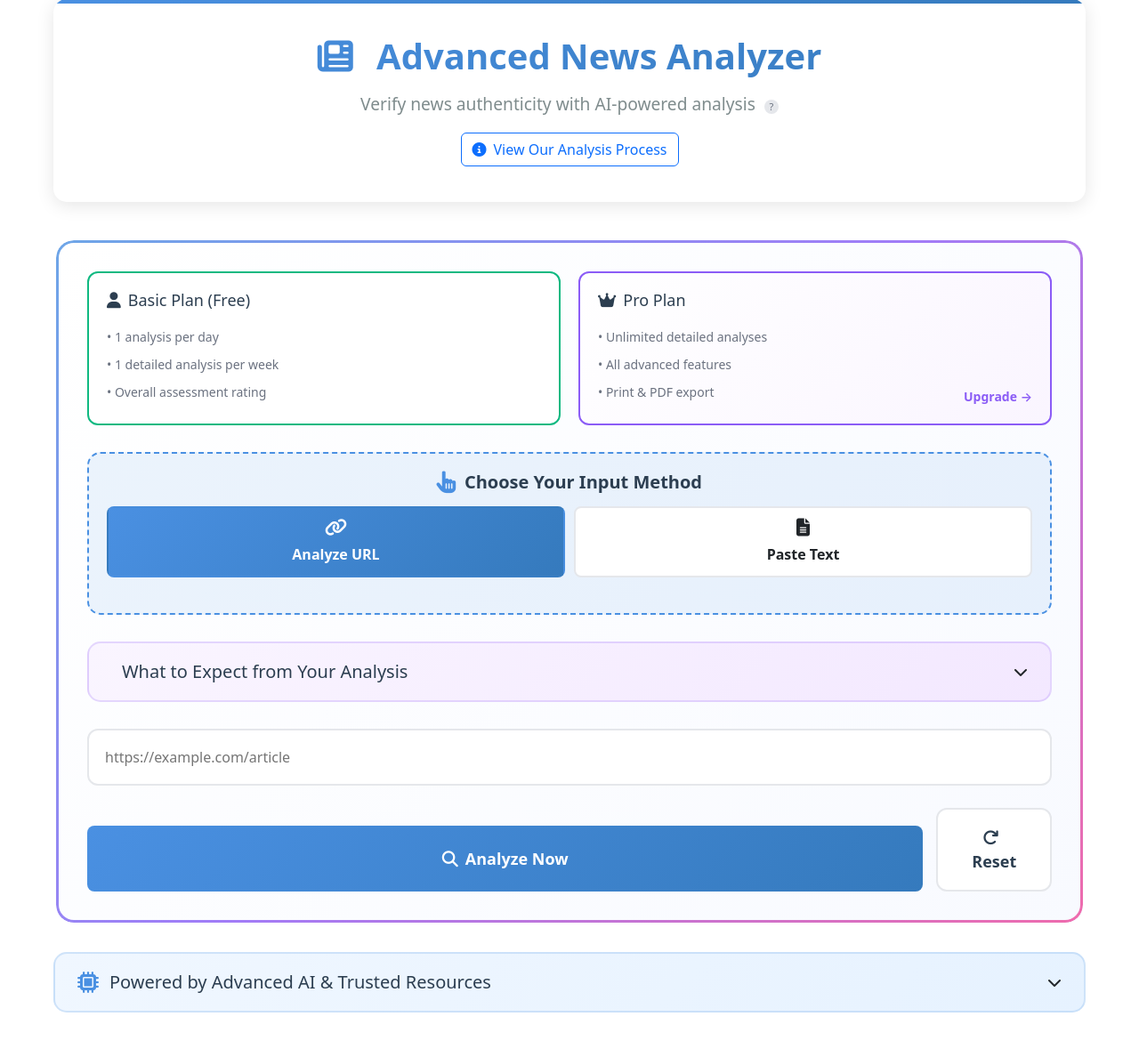
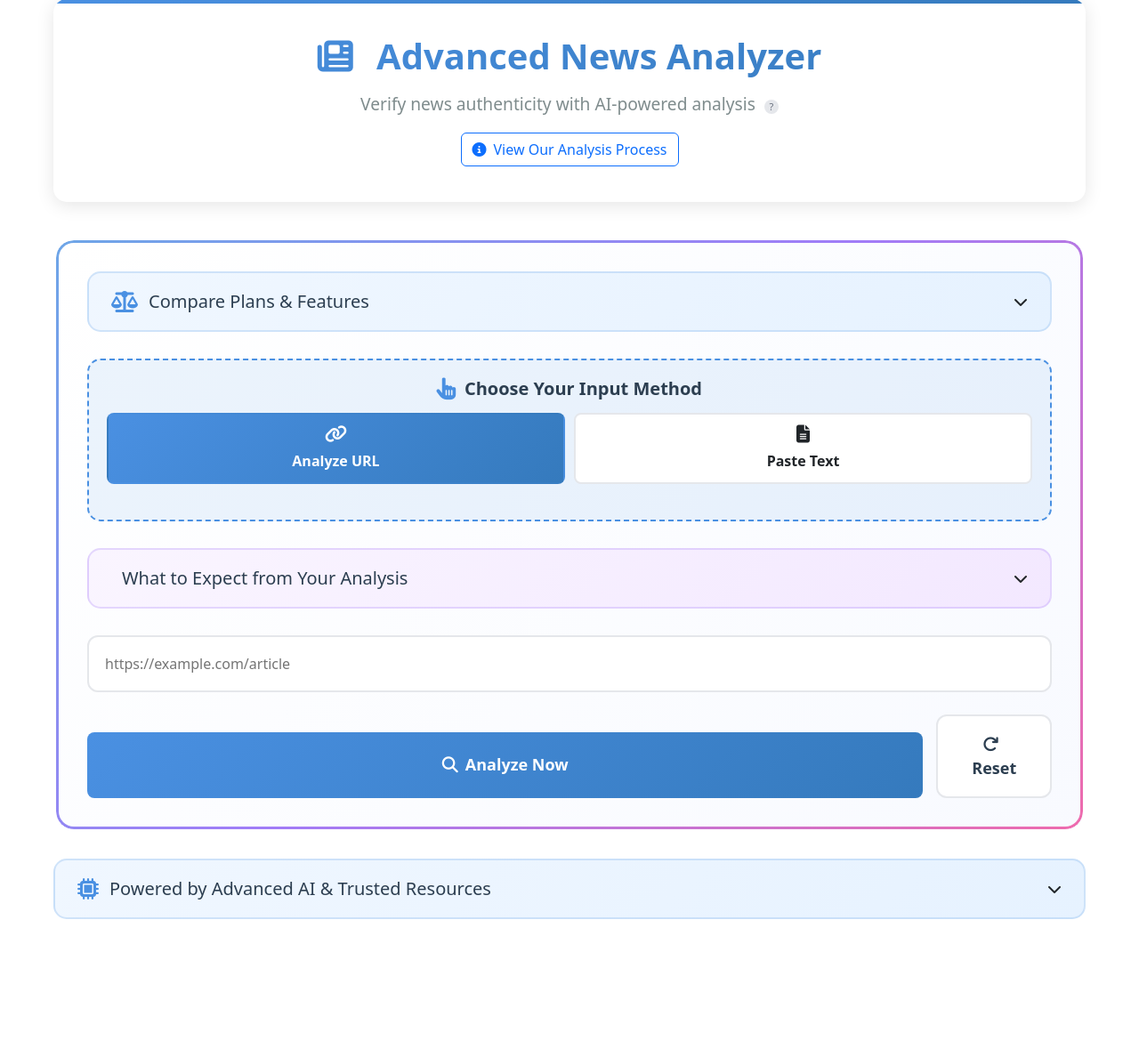
Before and after one commit to Hyperiongate/ai-detector-backend, a Flask app: page /news in a window 1280 px wide. Shown: the part 81-1269 px from the top of the page at 89% size. After the commit the page ends 1114 px from the top, so only its background shows below. Run offline with Flask 3, Linux system fonts and the light colour scheme; some libraries are stand-ins or nearby versions.

Commit message:
Update news.html

```diff
--- a/templates/news.html
+++ b/templates/news.html
@@ -16,64 +16,102 @@
 
     <!-- Additional styles for plan cards -->
     <style>
-        .plan-info-cards {
+        /* Plan Comparison Dropdown */
+        .plan-comparison-dropdown {
+            background: linear-gradient(135deg, #f0f7ff 0%, #e6f2ff 100%);
+            border-radius: 15px;
+            margin-bottom: 30px;
+            overflow: hidden;
+            border: 2px solid rgba(74, 144, 226, 0.2);
+        }
+
+        .plan-comparison-header {
+            padding: 20px 25px;
+            cursor: pointer;
+            display: flex;
+            align-items: center;
+            justify-content: space-between;
+            transition: all 0.3s ease;
+        }
+
+        .plan-comparison-header:hover {
+            background: rgba(74, 144, 226, 0.05);
+        }
+
+        .plan-comparison-header h5 {
+            margin: 0;
+            display: flex;
+            align-items: center;
+            gap: 12px;
+            color: #2c3e50;
+        }
+
+        .plan-comparison-header i.icon {
+            font-size: 24px;
+            color: #4a90e2;
+        }
+
+        .plan-comparison-content {
+            max-height: 0;
+            overflow: hidden;
+            transition: max-height 0.3s ease;
+            background: white;
+        }
+
+        .plan-comparison-content.show {
+            max-height: 800px;
+        }
+
+        .plan-comparison-grid {
+            padding: 25px;
             display: grid;
             grid-template-columns: 1fr 1fr;
-            gap: 20px;
-            margin-bottom: 30px;
+            gap: 30px;
         }
 
-        .plan-card {
-            background: white;
+        .plan-column {
+            padding: 25px;
             border-radius: 12px;
-            padding: 20px;
-            border: 2px solid #e5e7eb;
-            position: relative;
         }
 
-        .plan-card.basic {
-            border-color: #10b981;
+        .plan-column.basic {
+            background: #f8f9fa;
+            border: 2px solid #10b981;
         }
 
-        .plan-card.pro {
-            border-color: #8b5cf6;
-            background: linear-gradient(135deg, #ffffff 0%, #faf5ff 100%);
+        .plan-column.pro {
+            background: linear-gradient(135deg, #faf5ff 0%, #f3e8ff 100%);
+            border: 2px solid #8b5cf6;
         }
 
-        .plan-card h5 {
-            margin-bottom: 15px;
-            color: #2c3e50;
-            font-size: 18px;
+        .plan-column h4 {
+            margin-bottom: 20px;
+            display: flex;
+            align-items: center;
+            gap: 10px;
         }
 
-        .plan-card ul {
+        .plan-column ul {
             list-style: none;
             padding: 0;
             margin: 0;
         }
 
-        .plan-card li {
-            padding: 5px 0;
-            color: #6b7280;
+        .plan-column li {
+            padding: 8px 0;
+            display: flex;
+            align-items: start;
+            gap: 10px;
             font-size: 14px;
         }
 
-        .upgrade-link {
-            position: absolute;
-            bottom: 20px;
-            right: 20px;
-            color: #8b5cf6;
-            text-decoration: none;
-            font-weight: 600;
-            font-size: 14px;
-        }
-
-        .upgrade-link:hover {
-            text-decoration: underline;
+        .plan-column li i {
+            flex-shrink: 0;
+            margin-top: 3px;
         }
 
         @media (max-width: 768px) {
-            .plan-info-cards {
+            .plan-comparison-grid {
                 grid-template-columns: 1fr;
             }
         }
@@ -86,17 +124,30 @@
             border-radius: 12px;
             font-size: 16px;
             transition: all 0.3s ease;
+            background: white;
+            color: #2c3e50;
         }
 
         #news-text {
             min-height: 200px;
             resize: vertical;
+            font-family: inherit;
         }
 
         #news-url:focus, #news-text:focus {
             outline: none;
             border-color: #4a90e2;
             box-shadow: 0 0 0 3px rgba(74, 144, 226, 0.1);
+        }
+
+        /* Ensure inputs are not disabled */
+        #news-url:disabled, #news-text:disabled {
+            background: #f3f4f6;
+            cursor: not-allowed;
+        }
+
+        .chevron-icon {
+            transition: transform 0.3s ease;
         }
     </style>
 </head>
@@ -194,24 +245,60 @@
 
         <!-- Enhanced Input Section with Colorful Borders -->
         <div class="input-section">
-            <!-- Plan Comparison Info -->
-            <div class="plan-info-cards">
-                <div class="plan-card basic">
-                    <h5><i class="fas fa-user me-2"></i>Basic Plan (Free)</h5>
-                    <ul>
-                        <li>• 1 analysis per day</li>
-                        <li>• 1 detailed analysis per week</li>
-                        <li>• Overall assessment rating</li>
-                    </ul>
+            <!-- Plan Comparison Dropdown -->
+            <div class="plan-comparison-dropdown">
+                <div class="plan-comparison-header" onclick="togglePlanComparison()">
+                    <h5>
+                        <i class="fas fa-balance-scale icon"></i>
+                        Compare Plans & Features
+                    </h5>
+                    <i class="fas fa-chevron-down chevron-icon" id="plan-chevron"></i>
                 </div>
-                <div class="plan-card pro">
-                    <h5><i class="fas fa-crown me-2"></i>Pro Plan</h5>
-                    <ul>
-                        <li>• Unlimited detailed analyses</li>
-                        <li>• All advanced features</li>
-                        <li>• Print & PDF export</li>
-                    </ul>
-                    <a href="/pricing" class="upgrade-link">Upgrade →</a>
+                <div class="plan-comparison-content" id="plan-comparison-content">
+                    <div class="plan-comparison-grid">
+                        <div class="plan-column basic">
+                            <h4><i class="fas fa-user"></i> Basic Plan (Free)</h4>
+                            <ul>
+                                <li><i class="fas fa-check text-success"></i>1 analysis per day</li>
+                                <li><i class="fas fa-check text-success"></i>1 detailed analysis per week</li>
+                                <li><i class="fas fa-check text-success"></i>Overall trust score (0-100%)</li>
+                                <li><i class="fas fa-check text-success"></i>Basic assessment rating</li>
+                                <li><i class="fas fa-times text-danger"></i>Full source credibility check</li>
+                                <li><i class="fas fa-times text-danger"></i>Detailed fact verification</li>
+                                <li><i class="fas fa-times text-danger"></i>Author background research</li>
+                                <li><i class="fas fa-times text-danger"></i>Political bias detection</li>
+                                <li><i class="fas fa-times text-danger"></i>AI/Plagiarism detection</li>
+                                <li><i class="fas fa-times text-danger"></i>Print/PDF export</li>
+                            </ul>
+                        </div>
+
+                        <div class="plan-column pro">
+                            <h4><i class="fas fa-crown"></i> Pro Plan ($19/mo)</h4>
+                            <ul>
+                                <li><i class="fas fa-infinity text-primary"></i><strong>Unlimited analyses</strong></li>
+                                <li><i class="fas fa-check text-success"></i>Everything in Basic Plan</li>
+                                <li><i class="fas fa-check text-success"></i>Full source credibility analysis</li>
+                                <li><i class="fas fa-check text-success"></i>Comprehensive fact-checking with Google Fact Check API</li>
+                                <li><i class="fas fa-check text-success"></i>Author background & expertise research</li>
+                                <li><i class="fas fa-check text-success"></i>Political bias detection (50,000+ terms)</li>
+                                <li><i class="fas fa-check text-success"></i>AI content detection (GPT, Claude, etc.)</li>
+                                <li><i class="fas fa-check text-success"></i>Plagiarism checking (Copyleaks & Copyscape)</li>
+                                <li><i class="fas fa-check text-success"></i>Emotional manipulation analysis</li>
+                                <li><i class="fas fa-check text-success"></i>Hidden agenda detection</li>
+                                <li><i class="fas fa-check text-success"></i>Clickbait & sensationalism scoring</li>
+                                <li><i class="fas fa-check text-success"></i>Source diversity analysis</li>
+                                <li><i class="fas fa-check text-success"></i>Writing quality assessment</li>
+                                <li><i class="fas fa-check text-success"></i>Print-ready PDF reports</li>
+                                <li><i class="fas fa-check text-success"></i>API access for developers</li>
+                                <li><i class="fas fa-check text-success"></i>Priority support</li>
+                            </ul>
+                            <div class="text-center mt-3">
+                                <a href="/pricing" class="btn btn-primary">
+                                    <i class="fas fa-rocket me-2"></i>Upgrade to Pro
+                                </a>
+                            </div>
+                        </div>
+                    </div>
                 </div>
             </div>
 
@@ -1241,11 +1328,10 @@
 
     <!-- Dropdown Toggle Functions -->
     <script>
-    // Toggle Feature Preview
-    function toggleFeaturePreview() {
-        const content = document.getElementById('feature-preview-content');
-        const header = document.querySelector('.feature-preview-header');
-        const chevron = header.querySelector('.chevron-icon');
+    // Toggle Plan Comparison
+    function togglePlanComparison() {
+        const content = document.getElementById('plan-comparison-content');
+        const chevron = document.getElementById('plan-chevron');
 
         content.classList.toggle('show');
         chevron.style.transform = content.classList.contains('show') ? 'rotate(180deg)' : 'rotate(0deg)';
@@ -1268,6 +1354,22 @@
         document.getElementById('error-container').style.display = 'none';
         document.getElementById('results-section').style.display = 'none';
     }
+
+    // Ensure inputs are enabled when page loads
+    document.addEventListener('DOMContentLoaded', function() {
+        const urlInput = document.getElementById('news-url');
+        const textInput = document.getElementById('news-text');
+
+        // Make sure inputs are not disabled
+        if (urlInput) {
+            urlInput.removeAttribute('disabled');
+            urlInput.removeAttribute('readonly');
+        }
+        if (textInput) {
+            textInput.removeAttribute('disabled');
+            textInput.removeAttribute('readonly');
+        }
+    });
     </script>
 
     <!-- News Analyzer JavaScript - Located at static/js/news-analyzer.js -->
```
